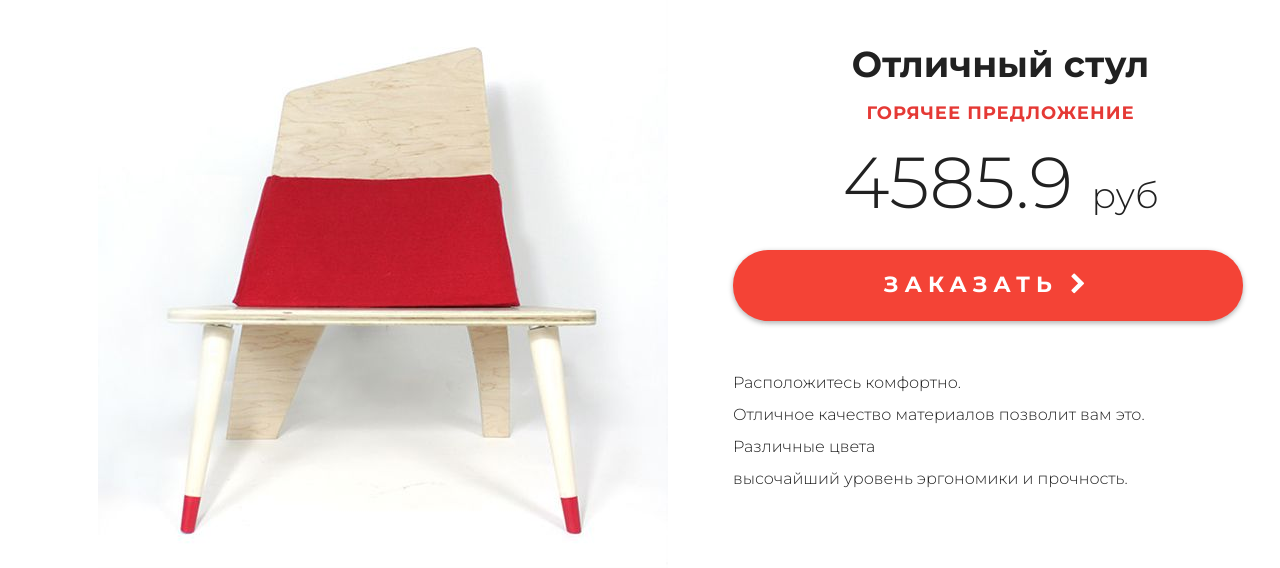
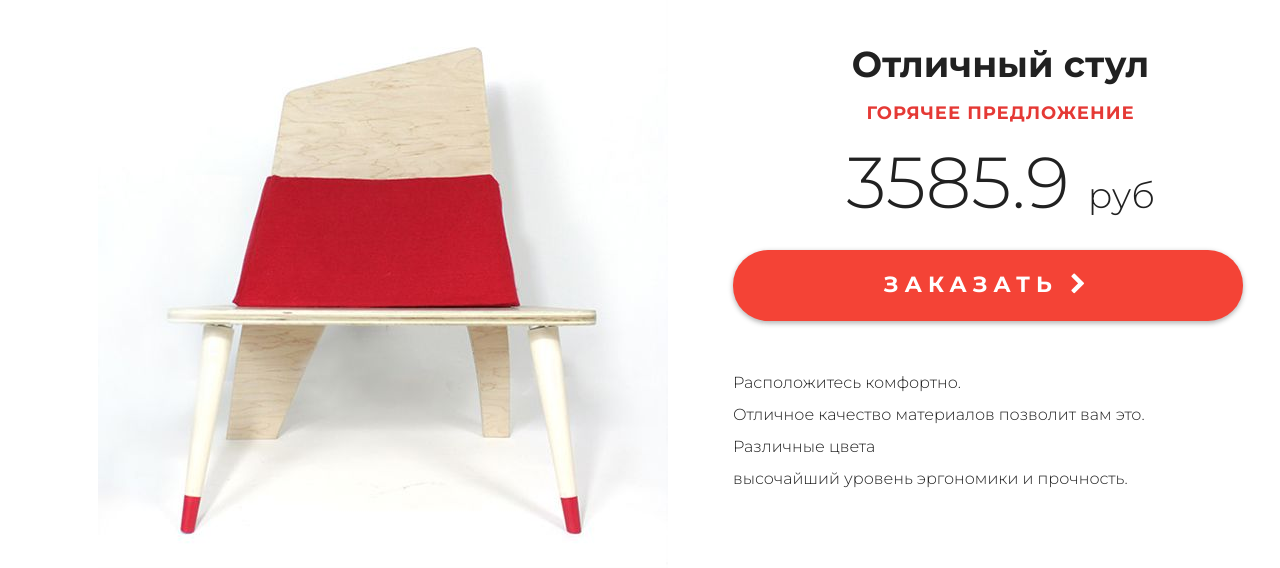
Before and after one commit to SergeyDuvanskiy/github_actions, a Django app: page /products/ in a window 1280 px wide; the page is wider, and only the part inside the window is pictured. Shown: the part 288-856 px from the top of that part. Run offline with Django 3.2, Linux system fonts and the light colour scheme.

Commit message:
Changed price

```diff
--- a/mainapp/templates/mainapp/products.html
+++ b/mainapp/templates/mainapp/products.html
@@ -60,7 +60,7 @@
 				<div class="description">
 					<h3 class="big-bold">Отличный стул</h3>
 					<h3 class="red">горячее предложение</h3>
-					<p class="price"> 4585.9 <span>руб</span></p>
+					<p class="price"> 3585.9 <span>руб</span></p>
 					<a href="#" class="red-button">
 						заказать <i class="fa fa-chevron-right" aria-hidden="true"></i>
 					</a>
```
